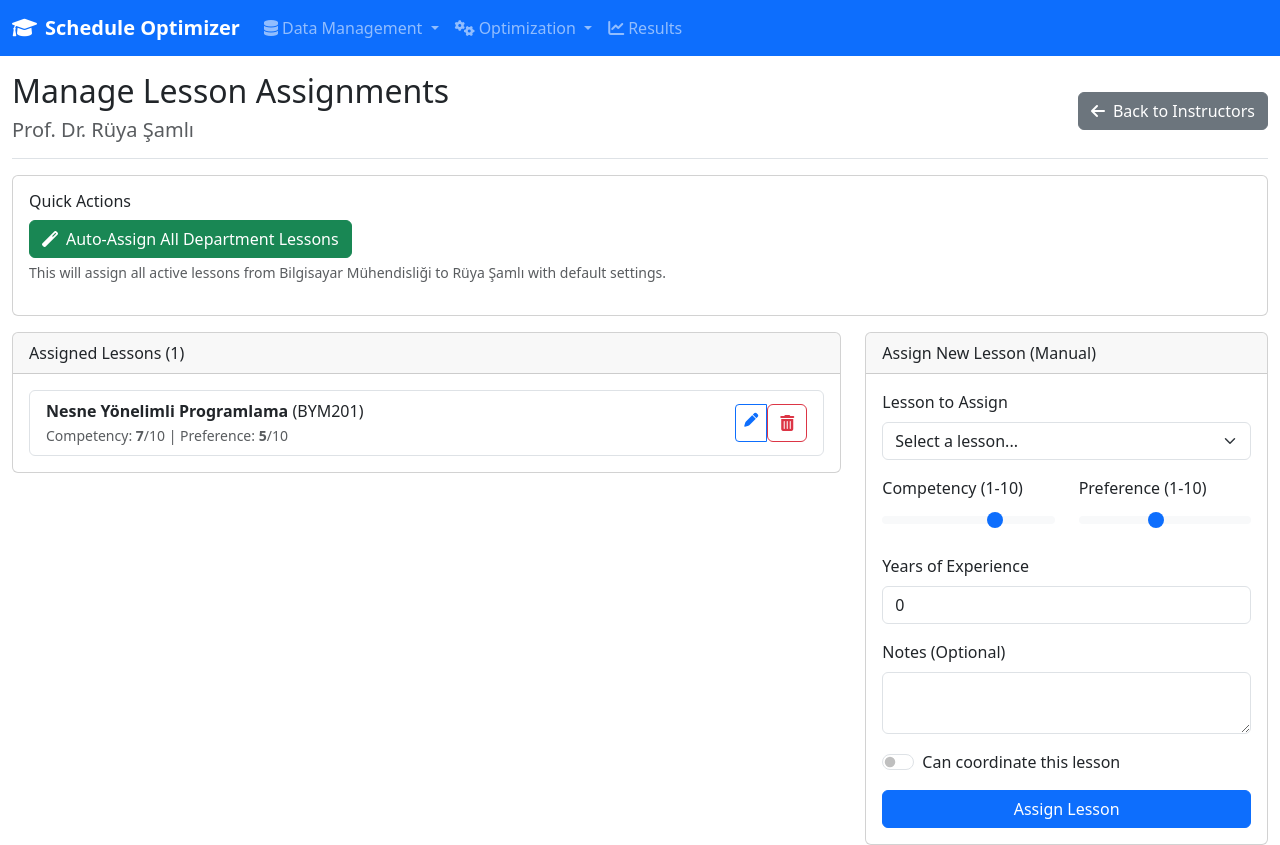
After one commit to beyzanurbayir/ScheduleProject_Python, a Flask app: page /data/instructors/1/lessons in a window 1280 px wide. The commit adds this page. Run offline with Flask 3, Linux system fonts and the light colour scheme.

Commit message:
çalıştı lets gooooooo (akademisyene ders ataması yapma eklendi)

```diff
--- a/routes/data_entry.py
+++ b/routes/data_entry.py
@@ -659,39 +659,73 @@ def instructor_lessons(instructor_id):
     instructor = Instructor.query.get_or_404(instructor_id)
 
     if request.method == 'POST':
-        try:
-            lesson_id = int(request.form['lesson_id'])
-            competency = int(request.form.get('competency_level', 5))
-            preference = int(request.form.get('preference_level', 5))
-            experience = int(request.form.get('experience_years', 0))
-            can_coordinate = bool(request.form.get('can_coordinate'))
+        action = request.form.get('action')
 
-            # Check if assignment already exists
-            existing = InstructorLesson.query.filter_by(
-                instructor_id=instructor_id,
-                lesson_id=lesson_id
-            ).first()
+        if action == 'auto_assign':
+            # Otomatik atama - aynı bölümdeki tüm dersleri ata
+            department_lessons = Lesson.query.filter_by(
+                department_id=instructor.department_id,
+                is_active=True
+            ).all()
 
-            if existing:
-                flash('This lesson is already assigned to the instructor!', 'error')
-            else:
-                assignment = InstructorLesson(
+            assigned_count = 0
+            for lesson in department_lessons:
+                # Zaten atanmış mı kontrol et
+                existing = InstructorLesson.query.filter_by(
                     instructor_id=instructor_id,
-                    lesson_id=lesson_id,
-                    competency_level=competency,
-                    preference_level=preference,
-                    experience_years=experience,
-                    can_coordinate=can_coordinate,
-                    notes=request.form.get('notes')
-                )
-                db.session.add(assignment)
-                db.session.commit()
-                flash('Lesson assignment added successfully!', 'success')
+                    lesson_id=lesson.id
+                ).first()
 
-        except (ValueError, IntegrityError) as e:
-            flash(f'Error adding lesson assignment: {str(e)}', 'error')
+                if not existing:
+                    assignment = InstructorLesson(
+                        instructor_id=instructor_id,
+                        lesson_id=lesson.id,
+                        competency_level=7,  # Varsayılan yetkinlik
+                        preference_level=5,  # Nötr tercih
+                        experience_years=1,  # Varsayılan tecrübe
+                        can_coordinate=False
+                    )
+                    db.session.add(assignment)
+                    assigned_count += 1
 
-    # Get available lessons from same department
+            db.session.commit()
+            flash(f'{assigned_count} lessons automatically assigned to {instructor.name}!', 'success')
+            return redirect(url_for('data_entry.instructor_lessons', instructor_id=instructor_id))
+
+        elif action == 'manual_assign':
+            # Manuel atama - mevcut kod
+            try:
+                lesson_id = int(request.form['lesson_id'])
+                competency = int(request.form.get('competency_level', 5))
+                preference = int(request.form.get('preference_level', 5))
+                experience = int(request.form.get('experience_years', 0))
+                can_coordinate = bool(request.form.get('can_coordinate'))
+
+                existing = InstructorLesson.query.filter_by(
+                    instructor_id=instructor_id,
+                    lesson_id=lesson_id
+                ).first()
+
+                if existing:
+                    flash('This lesson is already assigned to the instructor!', 'error')
+                else:
+                    assignment = InstructorLesson(
+                        instructor_id=instructor_id,
+                        lesson_id=lesson_id,
+                        competency_level=competency,
+                        preference_level=preference,
+                        experience_years=experience,
+                        can_coordinate=can_coordinate,
+                        notes=request.form.get('notes')
+                    )
+                    db.session.add(assignment)
+                    db.session.commit()
+                    flash('Lesson assignment added successfully!', 'success')
+
+            except (ValueError, IntegrityError) as e:
+                flash(f'Error adding lesson assignment: {str(e)}', 'error')
+
+    # GET için
     available_lessons = Lesson.query.filter_by(
         department_id=instructor.department_id,
         is_active=True
--- a/routes/optimization.py
+++ b/routes/optimization.py
@@ -148,7 +148,7 @@ def configure():
                         )
 
                         optimization_sessions[session_id]['status'] = 'completed'
-                        optimization_sessions[session_id]['result'] = result
+                        optimization_sessions[session_id]['result'] = {'id': result.id}
                         logger.info(f"Optimization completed successfully for session {session_id}")
 
                     except Exception as e:
@@ -201,7 +201,16 @@ def api_progress(session_id=None):
     if session_id not in optimization_sessions:
         return jsonify({'error': 'Session not found'}), 404
 
-    return jsonify(optimization_sessions[session_id])
+    # Session verisini JSON serializable hale getir
+    session_data = optimization_sessions[session_id].copy()
+
+    # Database nesnelerini serializable hale getir
+    if 'result' in session_data and hasattr(session_data['result'], 'to_dict'):
+        session_data['result'] = session_data['result'].to_dict()
+    elif 'result' in session_data and hasattr(session_data['result'], 'id'):
+        session_data['result'] = {'id': session_data['result'].id}
+
+    return jsonify(session_data)
 
 @optimization_bp.route('/api/preview/<int:department_id>/<int:semester>')
 def api_preview(department_id, semester):
--- /dev/null
+++ b/templates/data_entry/instructor_lessons.html
@@ -0,0 +1,144 @@
+<!-- templates/data_entry/instructor_lessons.html -->
+{% extends "base.html" %}
+
+{% block title %}Manage Lessons - {{ instructor.name }}{% endblock %}
+
+{% block content %}
+<div class="col-12">
+    <div class="d-flex justify-content-between flex-wrap flex-md-nowrap align-items-center pt-3 pb-2 mb-3 border-bottom">
+        <div>
+            <h1 class="h2">Manage Lesson Assignments</h1>
+            <h5 class="text-muted">{{ instructor.title }} {{ instructor.name }}</h5>
+        </div>
+        <a href="{{ url_for('data_entry.instructors') }}" class="btn btn-secondary">
+            <i class="fas fa-arrow-left me-2"></i>Back to Instructors
+        </a>
+    </div>
+
+    <!-- ########################################## -->
+    <!-- ## İSTEDİĞİN OTOMATİK ATAMA KODU BURADA ## -->
+    <!-- ########################################## -->
+    <div class="card mb-3">
+        <div class="card-body">
+            <h6>Quick Actions</h6>
+            <form method="POST" style="display: inline;">
+                <input type="hidden" name="action" value="auto_assign">
+                <button type="submit" class="btn btn-success"
+                        onclick="return confirm('Assign all department lessons to this instructor?')">
+                    <i class="fas fa-magic me-2"></i>Auto-Assign All Department Lessons
+                </button>
+            </form>
+            <p class="small text-muted mt-1">This will assign all active lessons from {{ instructor.department_ref.name }} to {{ instructor.name }} with default settings.</p>
+        </div>
+    </div>
+    <!-- ## KOD BİTİŞİ ## -->
+
+
+    <div class="row">
+        <!-- Sol Taraf: Atanmış Dersler Listesi -->
+        <div class="col-md-8">
+            <div class="card">
+                <div class="card-header">
+                    Assigned Lessons ({{ instructor.lesson_assignments|length }})
+                </div>
+                <div class="card-body">
+                    {% if instructor.lesson_assignments %}
+                        <ul class="list-group">
+                            {% for assignment in instructor.lesson_assignments | sort(attribute='lesson.name') %}
+                                <li class="list-group-item d-flex justify-content-between align-items-center">
+                                    <div>
+                                        <strong>{{ assignment.lesson.name }}</strong> ({{ assignment.lesson.code }})
+                                        <br>
+                                        <small class="text-muted">
+                                            Competency: <b>{{ assignment.competency_level }}</b>/10
+                                            | Preference: <b>{{ assignment.preference_level }}</b>/10
+                                            {% if assignment.can_coordinate %}
+                                                <span class="badge bg-primary ms-1">Coordinator</span>
+                                            {% endif %}
+                                        </small>
+                                    </div>
+                                    <div class="btn-group btn-group-sm">
+                                        <!-- Düzenle Butonu -->
+                                        <a href="{{ url_for('data_entry.edit_instructor_lesson', assignment_id=assignment.id) }}"
+                                           class="btn btn-outline-primary" title="Edit Assignment Details">
+                                            <i class="fas fa-pen"></i>
+                                        </a>
+                                        <!-- Sil Butonu (Form ile) -->
+                                        <form method="POST" action="{{ url_for('data_entry.delete_instructor_lesson', assignment_id=assignment.id) }}" style="display: inline;"
+                                              onsubmit="return confirm('Are you sure you want to remove this assignment?');">
+                                            <button type="submit" class="btn btn-outline-danger" title="Remove Assignment">
+                                                <i class="fas fa-trash-alt"></i>
+                                            </button>
+                                        </form>
+                                    </div>
+                                </li>
+                            {% endfor %}
+                        </ul>
+                    {% else %}
+                        <p class="text-muted text-center">No lessons assigned to this instructor yet.</p>
+                    {% endif %}
+                </div>
+            </div>
+        </div>
+
+        <!-- Sağ Taraf: Yeni Ders Atama Formu -->
+        <div class="col-md-4">
+            <div class="card">
+                <div class="card-header">
+                    Assign New Lesson (Manual)
+                </div>
+                <div class="card-body">
+                    <form method="POST">
+                        <input type="hidden" name="action" value="manual_assign">
+
+                        <div class="mb-3">
+                            <label for="lesson_id" class="form-label">Lesson to Assign</label>
+                            <select class="form-select" id="lesson_id" name="lesson_id" required>
+                                <option value="" disabled selected>Select a lesson...</option>
+                                {% for lesson in unassigned_lessons | sort(attribute='name') %}
+                                    <option value="{{ lesson.id }}">{{ lesson.code }} - {{ lesson.name }}</option>
+                                {% endfor %}
+                                {% if not unassigned_lessons %}
+                                    <option value="" disabled>All department lessons are assigned.</option>
+                                {% endif %}
+                            </select>
+                        </div>
+
+                        <div class="row">
+                            <div class="col-6 mb-3">
+                                <label for="competency_level" class="form-label">Competency (1-10)</label>
+                                <input type="range" class="form-range" id="competency_level" name="competency_level" min="1" max="10" value="7">
+                            </div>
+                            <div class="col-6 mb-3">
+                                <label for="preference_level" class="form-label">Preference (1-10)</label>
+                                <input type="range" class="form-range" id="preference_level" name="preference_level" min="1" max="10" value="5">
+                            </div>
+                        </div>
+
+                        <div class="mb-3">
+                            <label for="experience_years" class="form-label">Years of Experience</label>
+                            <input type="number" class="form-control" id="experience_years" name="experience_years" min="0" value="0">
+                        </div>
+
+                        <div class="mb-3">
+                            <label for="notes" class="form-label">Notes (Optional)</label>
+                            <textarea class="form-control" id="notes" name="notes" rows="2"></textarea>
+                        </div>
+
+                        <div class="form-check form-switch mb-3">
+                            <input class="form-check-input" type="checkbox" id="can_coordinate" name="can_coordinate" value="true">
+                            <label class="form-check-label" for="can_coordinate">Can coordinate this lesson</label>
+                        </div>
+
+                        <div class="d-grid">
+                            <button type="submit" class="btn btn-primary">Assign Lesson</button>
+                        </div>
+                    </form>
+                </div>
+            </div>
+        </div>
+    </div>
+</div>
+
+<!-- Delete Modal (Eğer instructurs.html'den kopyalanmadıysa - bu sayfada doğrudan silme formu var) -->
+{% endblock %}
```
Also changed, not shown: templates/results/view.html (+39 -121 lines), instance/schedule_optimizer.db.
